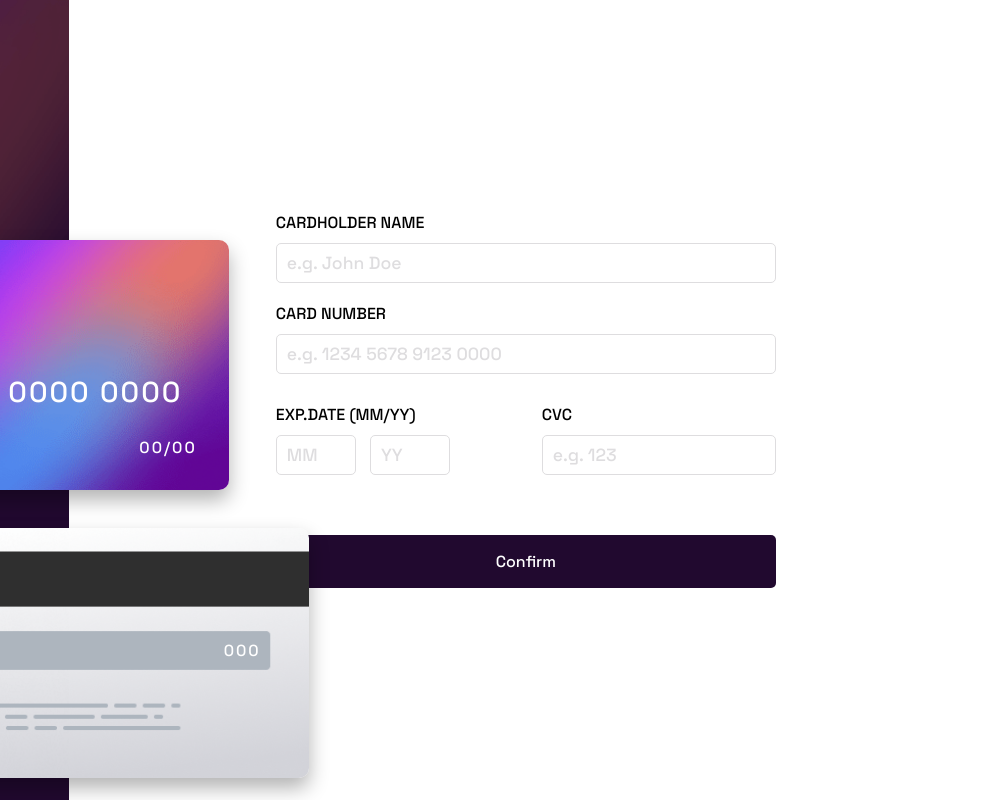
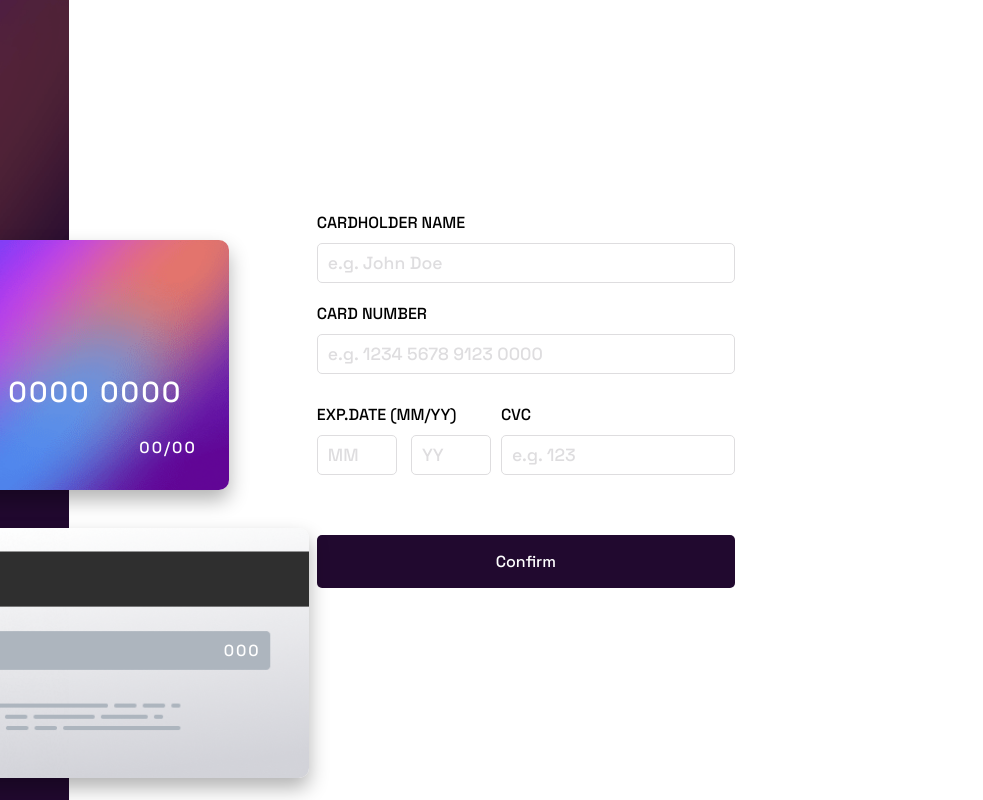
Before and after one commit to Liberator-I/Interactive-Card-Details-Form, a website: page index.html in a window 1280 px wide. Shown: the full height of the page, 297-1280 px from the left. Drawn offline with Linux system fonts and the light colour scheme.

Commit message:
Update style.css

```diff
--- a/Assets/css/style.css
+++ b/Assets/css/style.css
@@ -106,7 +106,6 @@
   align-items: center;
 }
 .wrapper .user-wrapper .form {
-  width: 500px;
   display: flex;
   flex-direction: column;
 }
```
